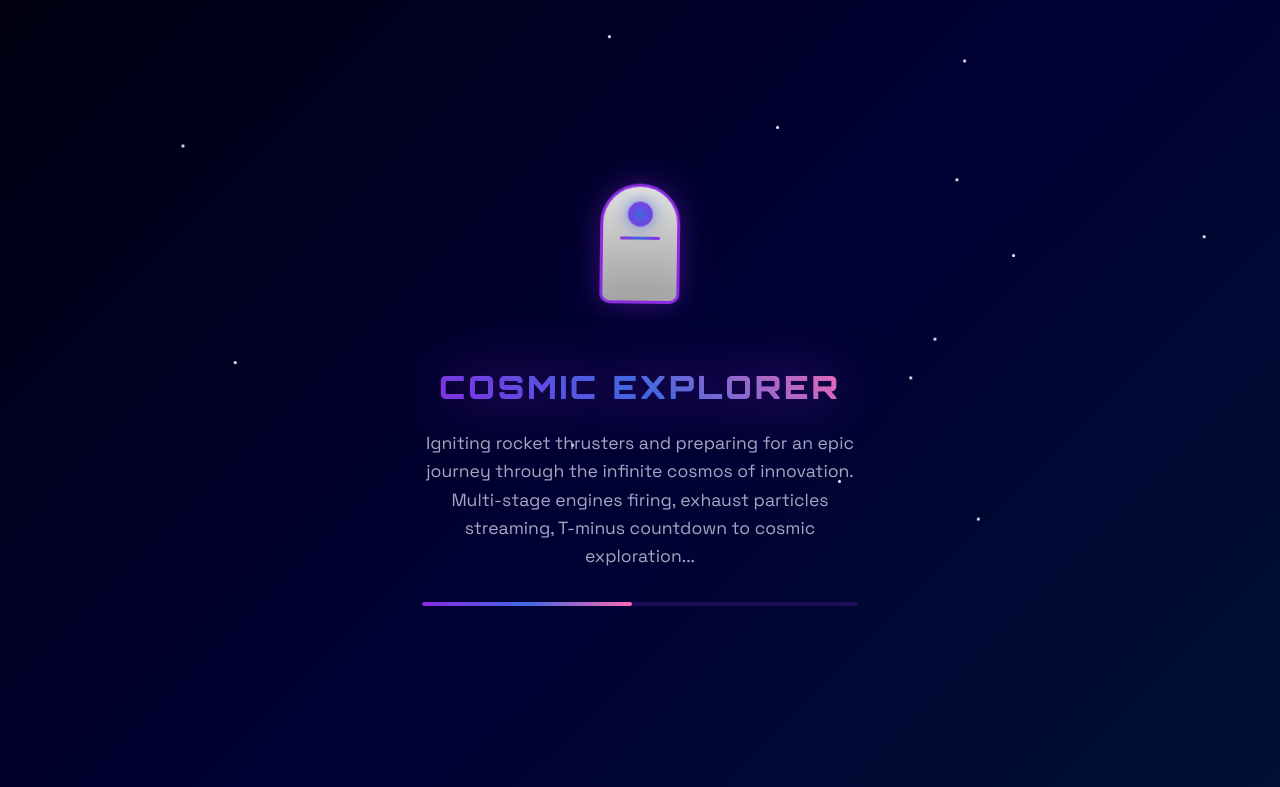
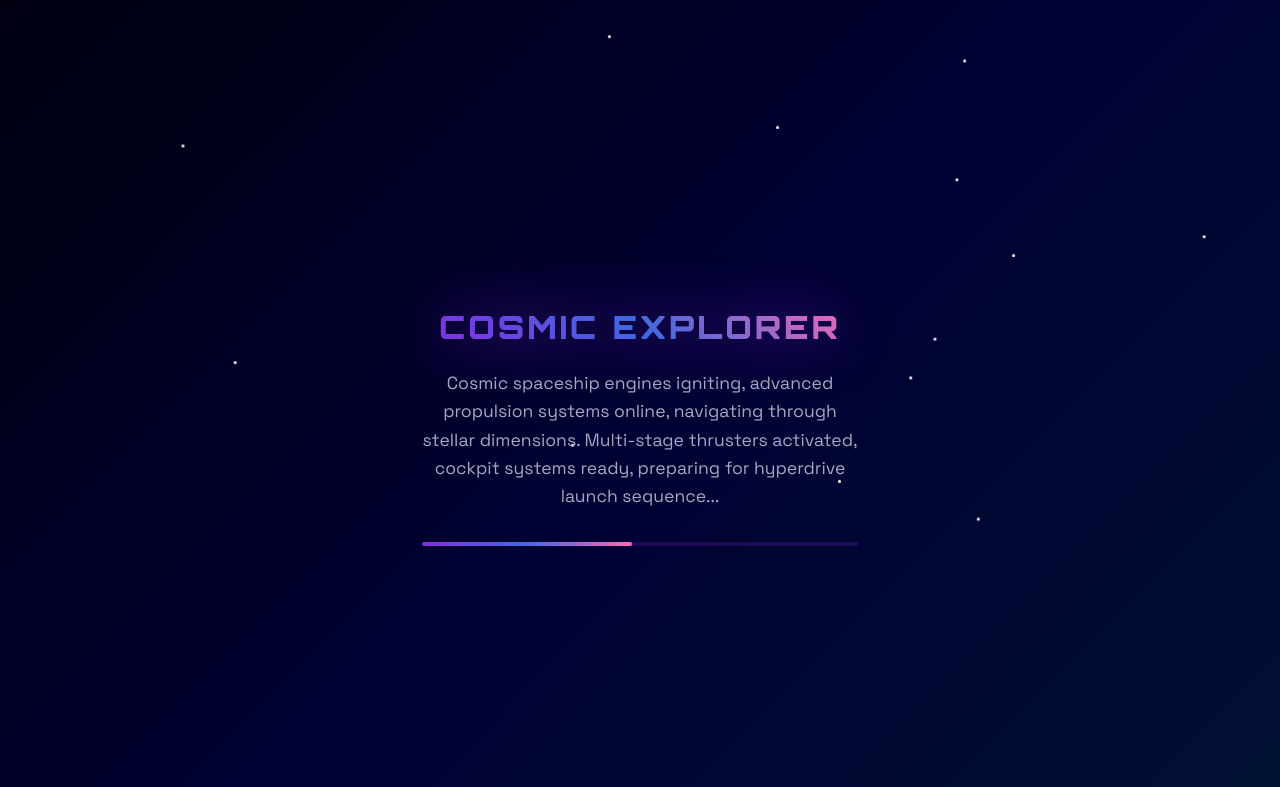
Before and after one commit to mitalipatil-byte/mitali-portfolio, a plain HTML site: page index.html in a window 1280 px wide. Shown: the top 787 px of the page. Drawn offline with Linux system fonts and the light colour scheme; animation ran at ten frames a second.

Commit message:
updated nav bar

```diff
--- a/index.html
+++ b/index.html
@@ -284,7 +284,7 @@
             color: #fff;
             text-decoration: none;
             font-weight: 600;
-            font-size: 0.85rem;
+            font-size: 0.75rem;
             transition: all 0.3s ease;
             position: relative;
             text-transform: uppercase;
@@ -296,8 +296,8 @@
             backdrop-filter: blur(15px);
             overflow: visible;
             text-align: center;
-            width: 80px;
-            height: 80px;
+            width: 100px;
+            height: 100px;
             display: flex;
             align-items: center;
             justify-content: center;
@@ -1434,14 +1434,21 @@
         <div class="space-particles" id="space-particles"></div>
 
         <div class="rocket-container">
-            <div class="rocket">
-                <div class="rocket-nose"></div>
-                <div class="rocket-fins"></div>
-                <div class="flames-container">
-                    <div class="flame-large"></div>
-                    <div class="flame-medium"></div>
-                    <div class="flame-small"></div>
-                    <div class="exhaust-particles"></div>
+            <div class="spaceship">
+                <div class="spaceship-nose"></div>
+                <div class="cockpit"></div>
+                <div class="body-stripe"></div>
+                <div class="wing-left"></div>
+                <div class="wing-right"></div>
+                <div class="engine-container">
+                    <div class="engine-flame-main"></div>
+                    <div class="engine-flame-core"></div>
+                    <div class="engine-flame-inner"></div>
+                    <div class="thrust-particles">
+                        <div class="particle-1"></div>
+                        <div class="particle-2"></div>
+                        <div class="particle-3"></div>
+                    </div>
                 </div>
             </div>
         </div>
@@ -1449,8 +1456,8 @@
         <div class="loading-content">
             <h1 class="loading-title">Cosmic Explorer</h1>
             <p class="loading-subtitle">
-                Igniting rocket thrusters and preparing for an epic journey through the infinite cosmos of innovation.
-                Multi-stage engines firing, exhaust particles streaming, T-minus countdown to cosmic exploration...
+                Cosmic spaceship engines igniting, advanced propulsion systems online, navigating through stellar dimensions.
+                Multi-stage thrusters activated, cockpit systems ready, preparing for hyperdrive launch sequence...
             </p>
             <div class="loading-progress">
                 <div class="loading-bar"></div>
```
